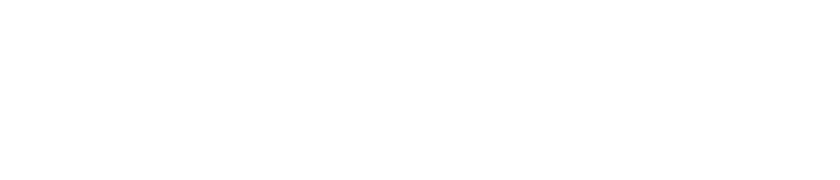
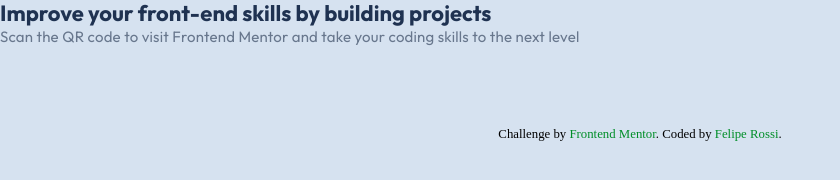
Before and after one commit to feliperossibr/qr-code-component, a plain HTML site: page index.html in a window 1280 px wide. Shown: the whole page, without its empty margins (0-840 px from the left). Drawn offline with Linux system fonts and the light colour scheme.

Commit message:
building variables

```diff
--- a/index.html
+++ b/index.html
@@ -1,13 +1,31 @@
 <!DOCTYPE html>
-<html lang="pt-Br">
+<html lang="pt-BR">
 <head>
+  <link rel="preconnect" href="https://fonts.googleapis.com">
+  <link rel="preconnect" href="https://fonts.gstatic.com" crossorigin>
+  <link href="https://fonts.googleapis.com/css2?family=Outfit:wght@100..900&display=swap" rel="stylesheet">
   <meta charset="UTF-8">
   <meta name="viewport" content="width=device-width, initial-scale=1.0">
+  <link rel="shortcut icon" href="assets/favicon-32x32.png" type="image/x-icon">
   <title>QR Code Component</title>
 
   <link rel="stylesheet" href="styles.global.css">
 </head>
 <body>
+  <div class="card">
+    <div id="qr-code">
 
+    </div>
+
+    <h1>Improve your front-end skills by building projects</h1>
+
+    <p>Scan the QR code to visit Frontend Mentor and take your coding skills to the next level</p>
+  </div>
+
+
+  <footer id="footer">
+    Challenge by <a href="https://www.frontendmentor.io?ref=challenge" target="_blank">Frontend Mentor</a>.
+    Coded by <a href="#">Felipe Rossi</a>.
+  </footer>
 </body>
 </html>
--- a/styles.global.css
+++ b/styles.global.css
@@ -3,3 +3,46 @@
   padding: 0;
   box-sizing: border-box;
 }
+
+:root {
+  --slate-300: #d6e2f0;
+  --slate-500: #68778d;
+  --slate-900: #1f3251;
+
+  --ff-base: "Outfit", sans-serif;
+
+  --text-title: 700 1.375rem/1.2 var(--ff-base);
+  --text-paragraph: 400 .9375rem/1.4 var(--ff-base);
+}
+
+html,
+body,
+main {
+  background-color: var(--slate-300);
+}
+
+
+
+h1 {
+  font: var(--text-title);
+  color: var(--slate-900);
+}
+
+p {
+  color: var(--slate-500);
+  font: var(--text-paragraph);
+  letter-spacing: .2px;
+}
+
+
+
+#footer {
+  margin-top: 5rem;
+  font-size: .8rem;
+  text-align: center;
+
+  & > a {
+    text-decoration: none;
+    color: #008e28;
+  }
+}
```
Also changed, not shown: assets/favicon-32x32.png (added), assets/images/image-qr-code.png (added).
